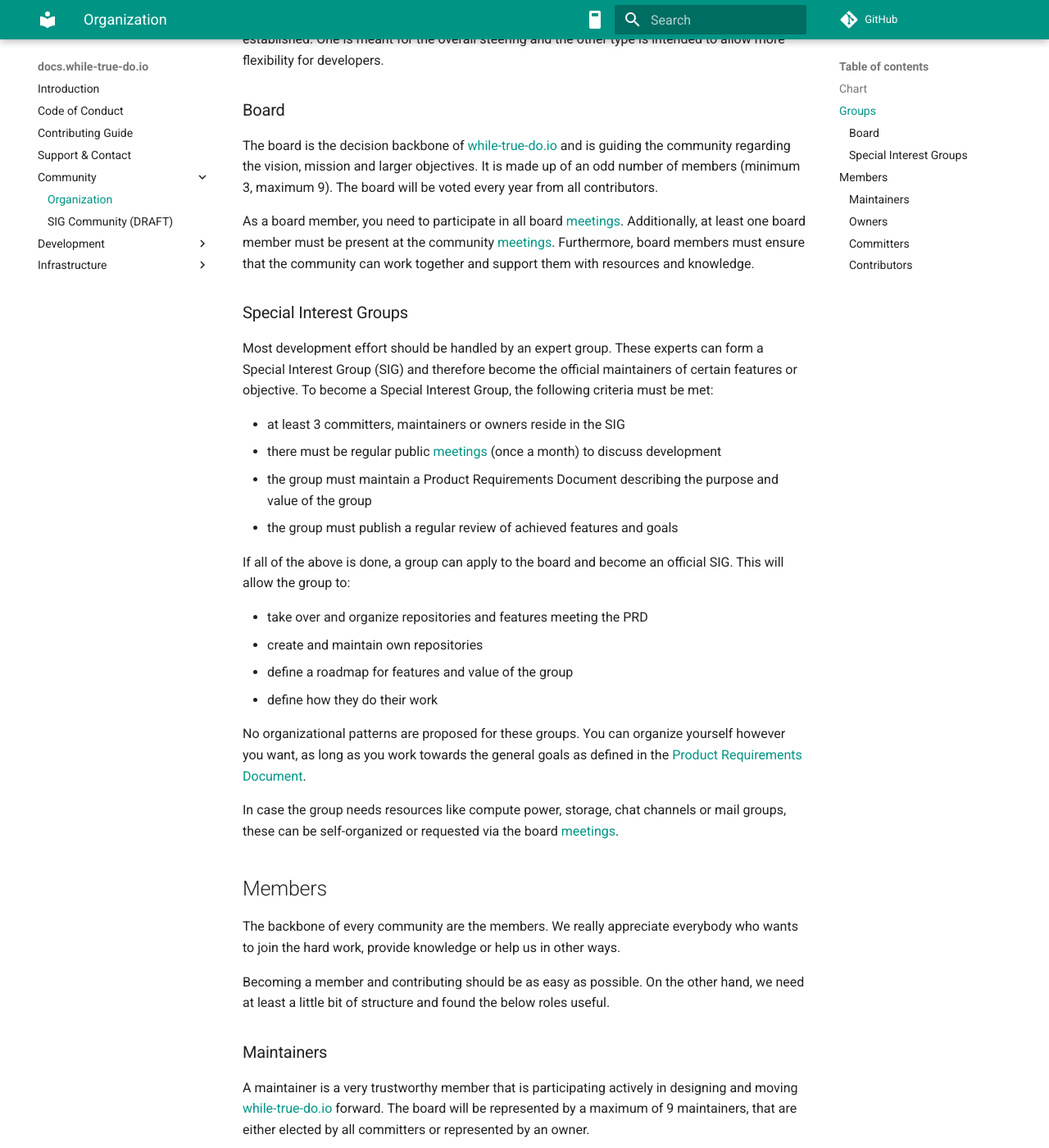
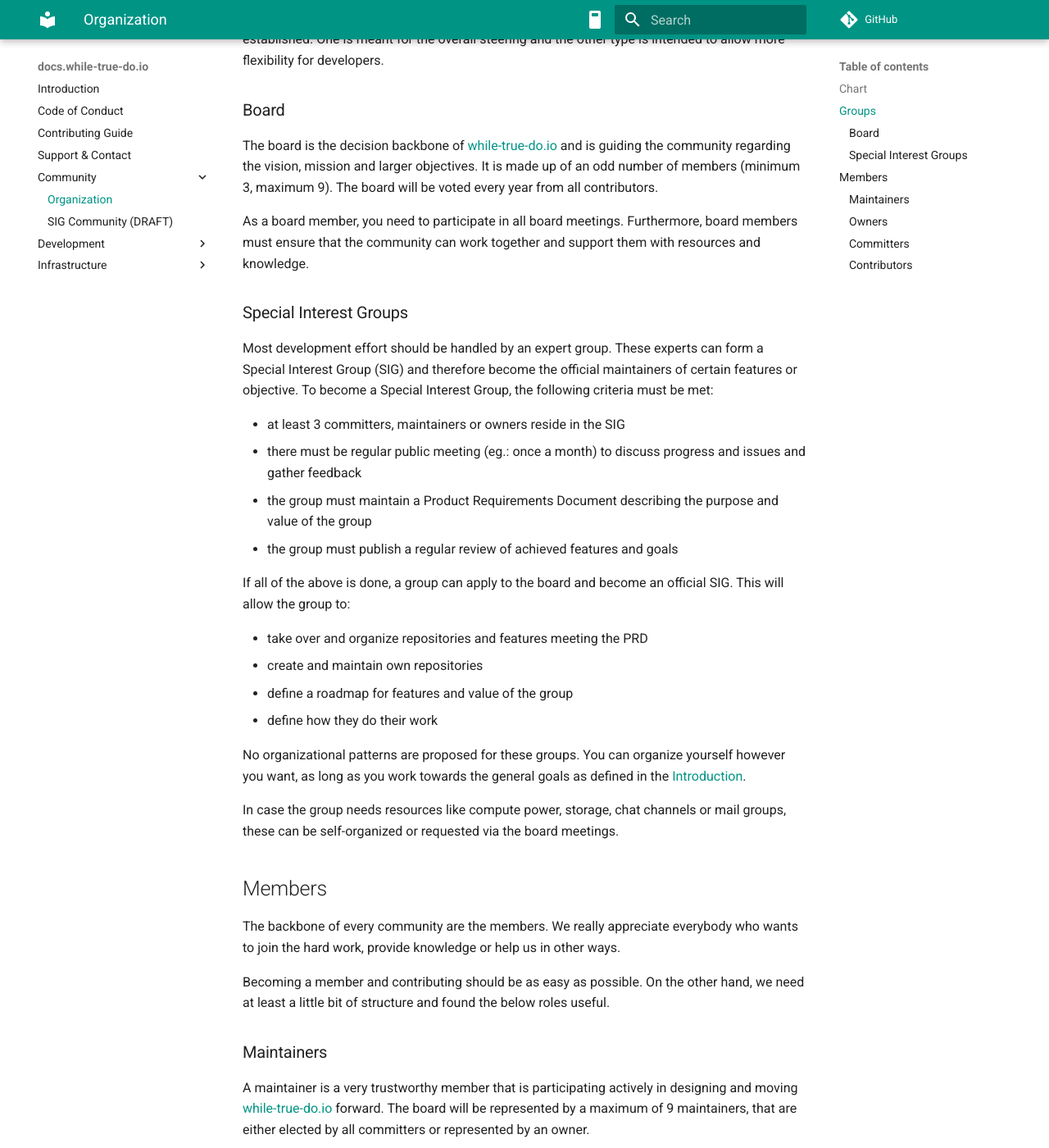
Before and after one commit to whiletruedoio/.github, an MkDocs documentation site: the page built from docs/community/ORGANIZATION.md, in a window 1280 px wide and 1400 px high, scrolled down 652 px. Shown: the whole window at 82% size. Built offline with MkDocs 1.6.1 and Material for MkDocs 9.7.7, drawn with Linux system fonts in a browser that asks for light colours.

Commit message:
fix: strict build issues

```diff
--- a/docs/community/ORGANIZATION.md
+++ b/docs/community/ORGANIZATION.md
@@ -13,9 +13,10 @@
 
 ## Groups
 
-At [while-true-do.io](while-true-do.io) we try to keep the complexity low. There
-are only 2 types of groups established. One is meant for the overall steering
-and the other type is intended to allow more flexibility for developers.
+At [while-true-do.io](https://while-true-do.io) we try to keep the complexity
+low. There are only 2 types of groups established. One is meant for the overall
+steering and the other type is intended to allow more flexibility for
+developers.
 
 ### Board
 
@@ -25,11 +26,9 @@
 number of members (minimum 3, maximum 9). The board will be voted every year
 from all contributors.
 
-As a board member, you need to participate in all board
-[meetings](./MEETINGS.md). Additionally, at least one board member must be
-present at the community [meetings](./MEETING.md). Furthermore, board members
-must ensure that the community can work together and support them with resources
-and knowledge.
+As a board member, you need to participate in all board meetings.
+Furthermore, board members must ensure that the community can work together and
+support them with resources and knowledge.
 
 ### Special Interest Groups
 
@@ -39,8 +38,8 @@
 Group, the following criteria must be met:
 
 - at least 3 committers, maintainers or owners reside in the SIG
-- there must be regular public [meetings](./MEETING.md) (once a month) to
-  discuss development
+- there must be regular public meeting (eg.: once a month) to discuss
+  progress and issues and gather feedback
 - the group must maintain a Product Requirements Document describing the purpose
   and value of the group
 - the group must publish a regular review of achieved features and goals
@@ -55,11 +54,10 @@
 
 No organizational patterns are proposed for these groups. You can organize
 yourself however you want, as long as you work towards the general goals as
-defined in the [Product Requirements Document](./PRD_GENERAL.md).
+defined in the [Introduction](../README.md).
 
 In case the group needs resources like compute power, storage, chat channels or
-mail groups, these can be self-organized or requested via the board
-[meetings](./MEETING.md).
+mail groups, these can be self-organized or requested via the board meetings.
 
 ## Members
 
```
Also changed, not shown: docs/development/STYLE_GUIDE.md (+9 -9 lines).
